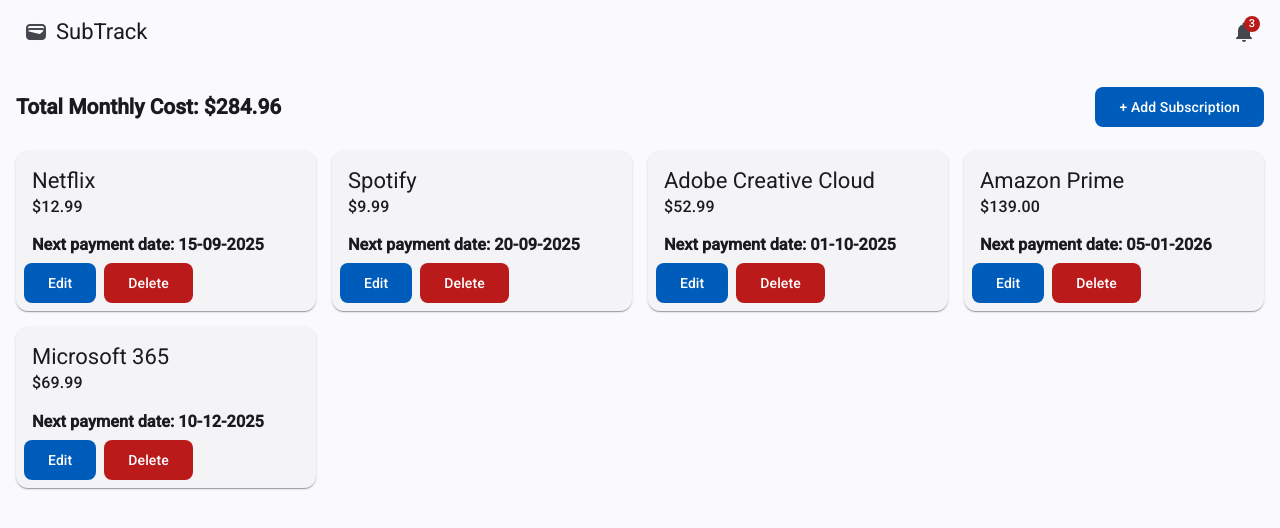
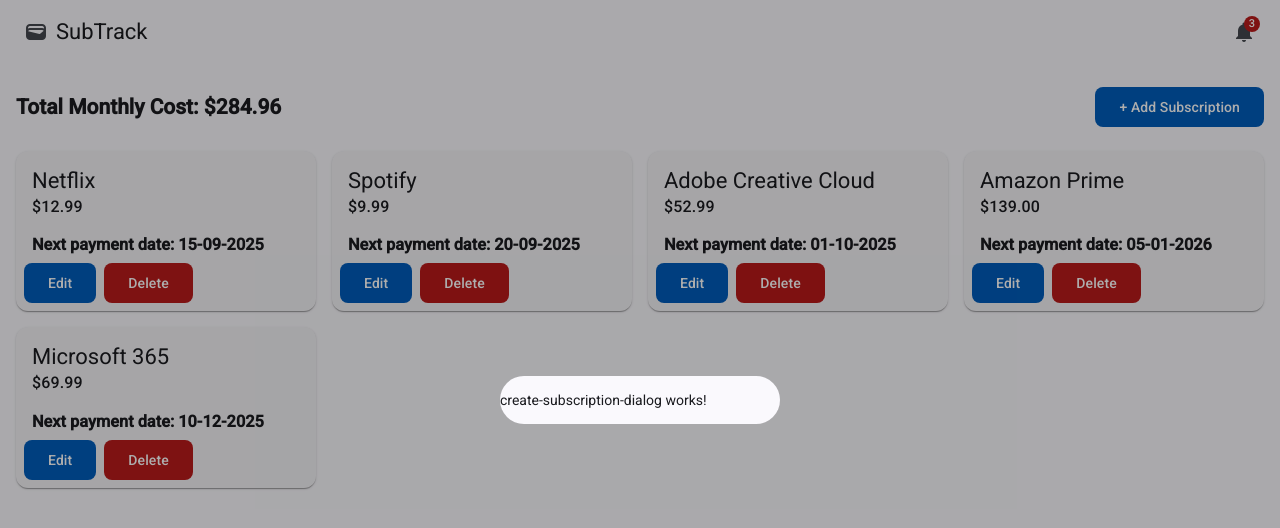
Before and after one commit to CodeWithKarol/sub-track-mvp, an Angular app: page / in a window 1280 px wide. Both pictures are taken after a click on the button "+ Add Subscription". Shown: the top 528 px of the page. Built offline with nearby package versions, Linux system fonts and the light colour scheme.

Commit message:
feat: Add create subscription dialog component
Introduces the CreateSubscriptionDialog component with its template, styles, and test. Integrates the dialog into the subscription list, allowing users to open it via the '+ Add Subscription' button.

```diff
--- /dev/null
+++ b/src/app/create-subscription-dialog/create-subscription-dialog.html
@@ -0,0 +1 @@
+<p>create-subscription-dialog works!</p>
--- /dev/null
+++ b/src/app/create-subscription-dialog/create-subscription-dialog.ts
@@ -0,0 +1,11 @@
+import { Component } from '@angular/core';
+
+@Component({
+  selector: 'app-create-subscription-dialog',
+  imports: [],
+  templateUrl: './create-subscription-dialog.html',
+  styleUrl: './create-subscription-dialog.scss'
+})
+export class CreateSubscriptionDialog {
+
+}
--- a/src/app/subscription-list/subscription-list.html
+++ b/src/app/subscription-list/subscription-list.html
@@ -1,7 +1,7 @@
 <div class="container">
   <section class="header-section">
     <h2>Total Monthly Cost: {{ $totalCost() | currency }}</h2>
-    <button matButton="filled">+ Add Subscription</button>
+    <button matButton="filled" (click)="createSubscription()">+ Add Subscription</button>
   </section>
 
   <section class="subscription-grid">
--- a/src/app/subscription-list/subscription-list.ts
+++ b/src/app/subscription-list/subscription-list.ts
@@ -6,6 +6,7 @@
 import {MatDialog} from '@angular/material/dialog';
 import {DeleteSubscriptionDialog} from '../delete-subscription-dialog/delete-subscription-dialog';
 import {UpdateSubscriptionDialog} from '../update-subscription-dialog/update-subscription-dialog';
+import {CreateSubscriptionDialog} from '../create-subscription-dialog/create-subscription-dialog';
 
 @Component({
   selector: 'app-subscription-list',
@@ -26,4 +27,8 @@
   updateSubscription(id: string): void {
     this.dialog.open(UpdateSubscriptionDialog);
   }
+
+  createSubscription(): void {
+    this.dialog.open(CreateSubscriptionDialog);
+  }
 }
```
Also changed, not shown: src/app/create-subscription-dialog/create-subscription-dialog.scss (added), 1 other file (tests, documents, lock files or other folders).
